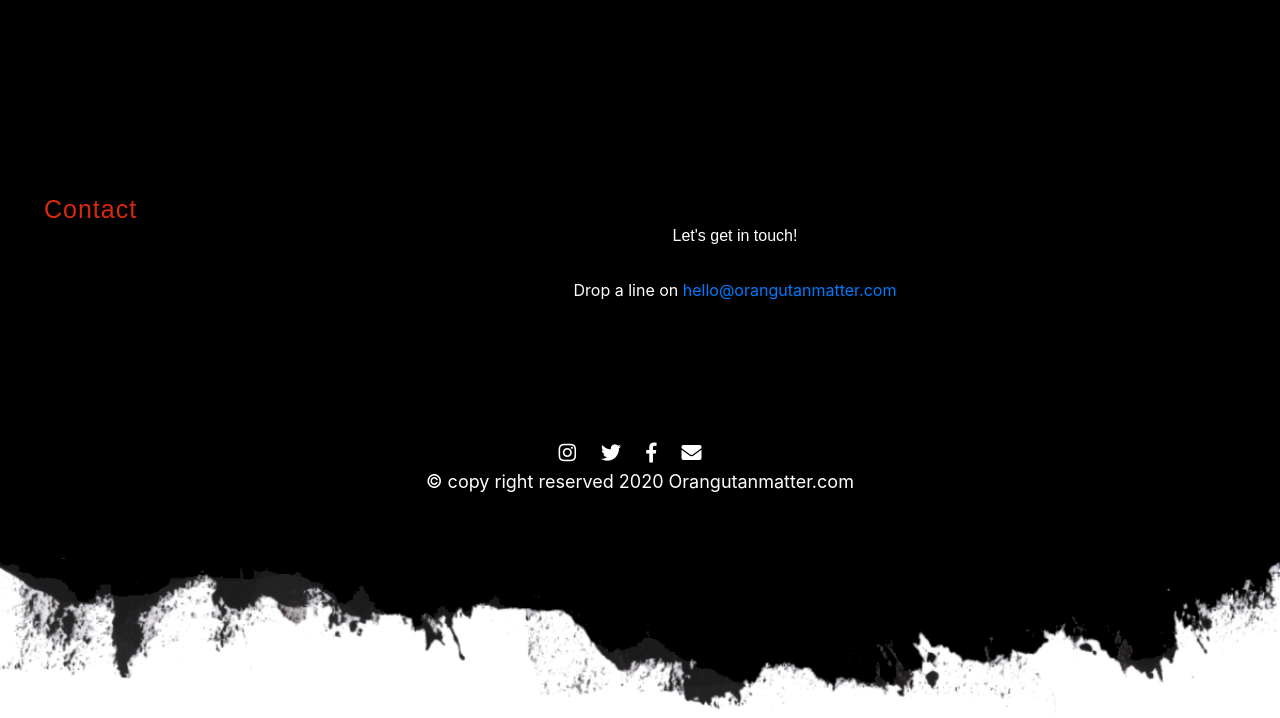
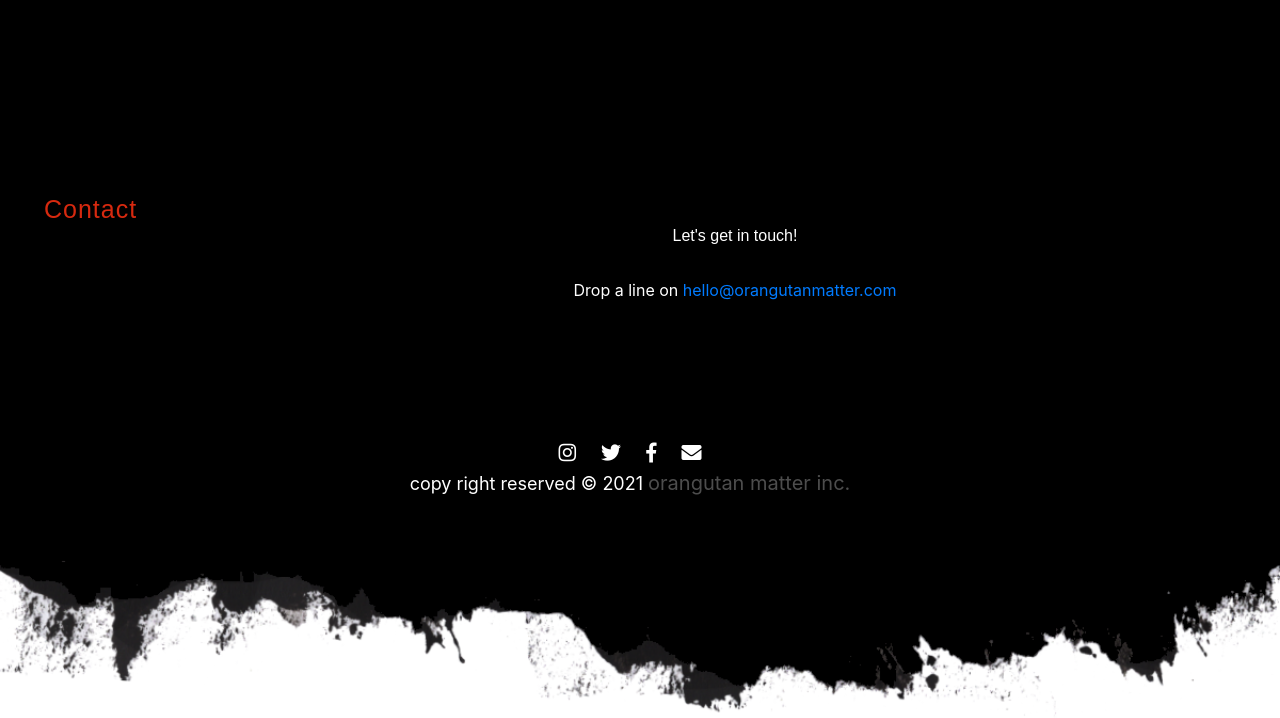
Before and after one commit to karnawis/orangutan-matter, a website with bundled scripts: page index.html in a window 1280 px wide. Shown: the part 3489-4207 px from the top of the page. Built offline with nearby package versions, Linux system fonts and the light colour scheme; a web font is replaced by a local one.

Commit message:
footer-copy-right

```diff
--- a/index.html
+++ b/index.html
@@ -217,7 +217,8 @@
                     <a href="https://twitter.com/orangutanmatter?lang=en"><i class="white fab fa-twitter" aria-hidden="true"></i></a>
                     <a href="https://www.facebook.com/gaming/orangutanmatter"><i class="white fab fa-facebook-f"></i></a>
                     <a href="mailto:hello@orangutanmatter.com"><i class="white fas fa-envelope" aria-hidden="true"></i></a></p>
-                <p class="text-center center-text">&copy; copy right reserved 2020 Orangutanmatter.com</p>
+                <p class="text-center center-text">copy right reserved &copy; 2021 <a href="https://canada-corp.com/co/orangutan-matter-inc">orangutan matter inc.</a></p>
+
             </div>
         </div>
         <div class="row frills-paint">
```
